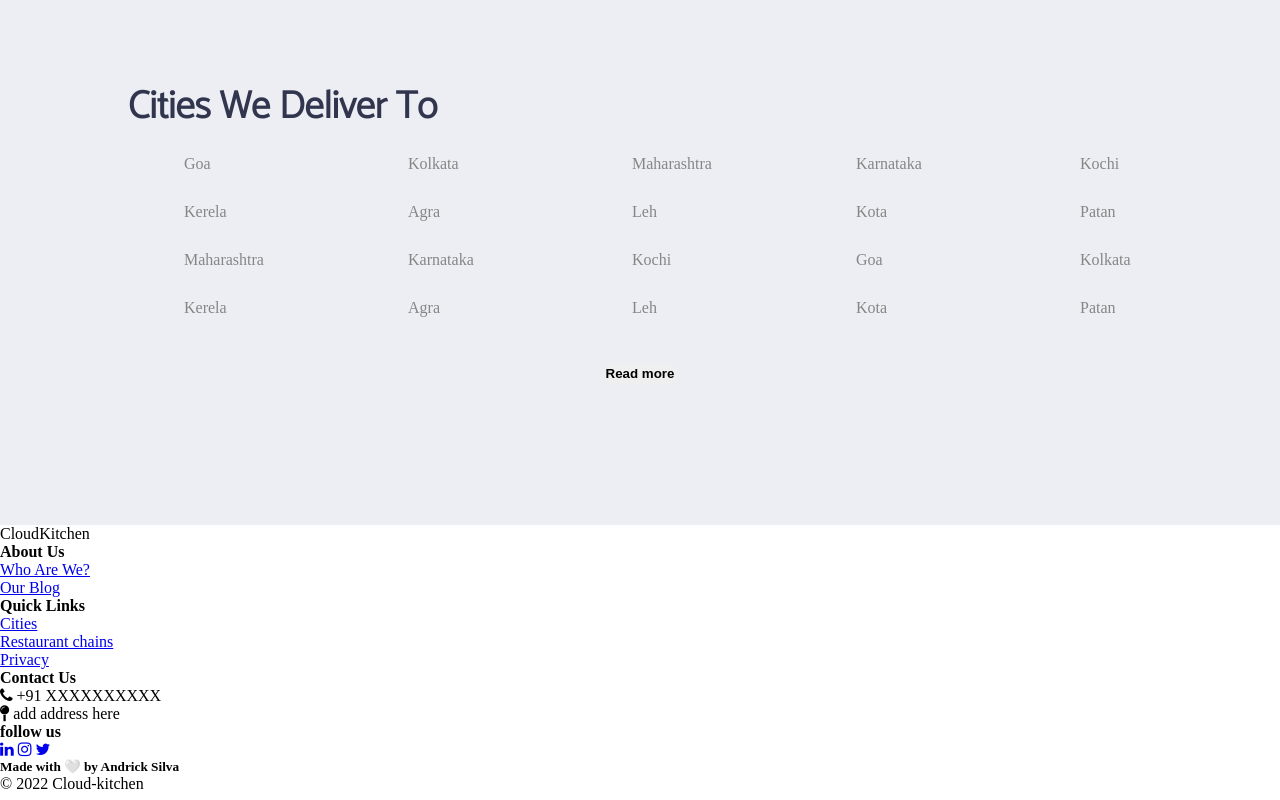
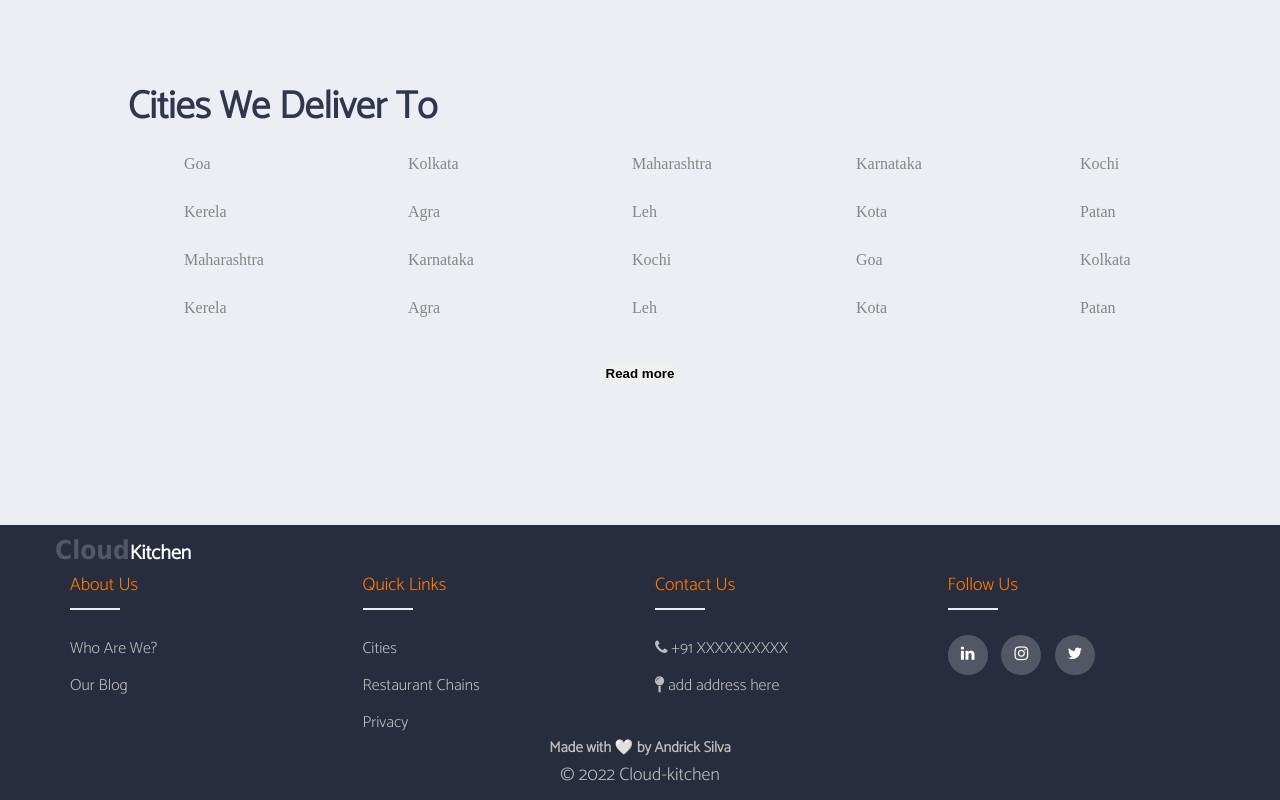
Before and after one commit to AndrickSilva/Cloud-kitchen, a website: page index.html in a window 1280 px wide. Shown: the part 1967-2767 px from the top of the page. Drawn offline with nearby package versions, Linux system fonts and the light colour scheme.

Commit message:
Update style.css

```diff
--- a/css/style.css
+++ b/css/style.css
@@ -375,3 +375,115 @@
     flex-direction: column;
   }
 }
+/* footer */
+.footer-container{
+  max-width: 1170px;
+  margin:auto;
+}
+
+.contentfoot{
+  font-size: 20px;
+  font-family: "Catamaran", sans-serif;
+  color: white;
+  font-weight: bold;
+  position: relative;
+}
+.contentfoot span{
+  opacity: 0.2;
+  font-size: 26px;
+  position: relative;
+  top: -10%;
+  font-family: Tahoma;
+}
+.row{
+  display: flex;
+  flex-wrap: wrap;
+}
+ul{
+  list-style: none;
+}
+.footer{
+  background:#282c3f;
+  padding: 10px 0;
+  font-family: "Catamaran", sans-serif;
+}
+.footer-col{
+ width: 25%;
+ padding: 0 15px;
+}
+.footer-col h4{
+  font-size: 18px;
+  color:#ff7a03;
+  text-transform: capitalize;
+  margin-bottom: 35px;
+  font-weight: 500;
+  position: relative;
+}
+.footer-col h4::before{
+  content: '';
+  position: absolute;
+  left:0;
+  bottom: -10px;
+  background-color: #EDEEF4;
+  height: 2px;
+  box-sizing: border-box;
+  width: 50px;
+}
+.footer-col ul li:not(:last-child){
+  margin-bottom: 10px;
+}
+.footer-col ul li a{
+  font-size: 16px;
+  text-transform: capitalize;
+  color: #ffffff;
+  text-decoration: none;
+  font-weight: 300;
+  color: #bbbbbb;
+  display: block;
+  transition: all 0.3s ease;
+}
+.footer-col ul li a:hover{
+  color: #ffffff;
+  padding-left: 8px;
+}
+.footer-col .social-links a{
+  display: inline-block;
+  height: 40px;
+  width: 40px;
+  background-color: rgba(255,255,255,0.2);
+  margin:0 10px 10px 0;
+  text-align: center;
+  line-height: 40px;
+  border-radius: 50%;
+  color: #ffffff;
+  transition: all 0.5s ease;
+}
+.footer-col .social-links a:hover{
+  color: #24262b;
+  background-color: #ffffff;
+}
+.locate{
+  color:#bbbbbb;
+}
+.copyrights{
+  display: block;
+  font-size: 18px;
+  color: #bbbbbb;
+  text-align: center;
+}
+
+@media(max-width: 767px){
+.footer-col{
+      width: 50%;
+      margin-bottom: 30px;
+      text-align:center ;
+  }
+  .copyrights{
+      padding-left: 8px;
+  }
+}
+@media(max-width: 574px){
+.footer-col{
+      width: 100%;
+  }
+}
```
